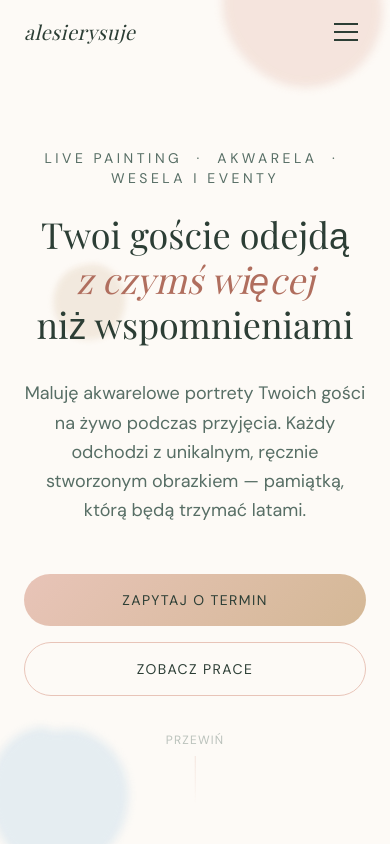
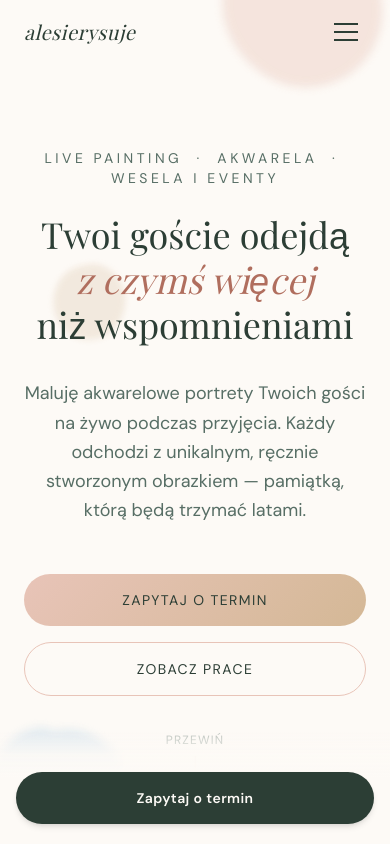
Before and after one commit to rafal-urt/alesierysuje, a Next.js app: page / in a window 390 px wide. Shown: the top 844 px of the page. Built offline with nearby package versions, Linux system fonts and the light colour scheme; a web font is replaced by a local one.

Commit message:
Mobile: floating CTA - Zapytaj o termin

```diff
--- /dev/null
+++ b/app/components/MobileFloatingCTA.tsx
@@ -0,0 +1,35 @@
+'use client'
+
+import Link from 'next/link'
+import { usePathname } from 'next/navigation'
+
+export default function MobileFloatingCTA() {
+  const pathname = usePathname()
+
+  if (pathname === '/kontakt') return null
+
+  return (
+    <div className="fixed bottom-0 left-0 right-0 z-40 lg:hidden">
+      <div
+        className="px-4 pb-5 pt-10"
+        style={{
+          background:
+            'linear-gradient(to top, #FDFAF6 60%, rgba(253,250,246,0.85) 80%, transparent)',
+        }}
+      >
+        <Link
+          href="/kontakt"
+          className="block w-full text-center py-4 rounded-full font-semibold text-sm shadow-md transition-all duration-200 active:scale-[0.98]"
+          style={{
+            backgroundColor: '#2C3E35',
+            color: '#FDFAF6',
+            fontFamily: 'var(--font-dm-sans)',
+            letterSpacing: '0.03em',
+          }}
+        >
+          Zapytaj o termin
+        </Link>
+      </div>
+    </div>
+  )
+}
--- a/app/layout.tsx
+++ b/app/layout.tsx
@@ -3,6 +3,7 @@ import { Playfair_Display, DM_Sans } from "next/font/google";
 import "./globals.css";
 import Navbar from "./components/Navbar";
 import Footer from "./components/Footer";
+import MobileFloatingCTA from "./components/MobileFloatingCTA";
 
 const playfair = Playfair_Display({
   subsets: ["latin"],
@@ -111,6 +112,7 @@ export default function RootLayout({
         <Navbar />
         {children}
         <Footer />
+        <MobileFloatingCTA />
       </body>
     </html>
   );
```
